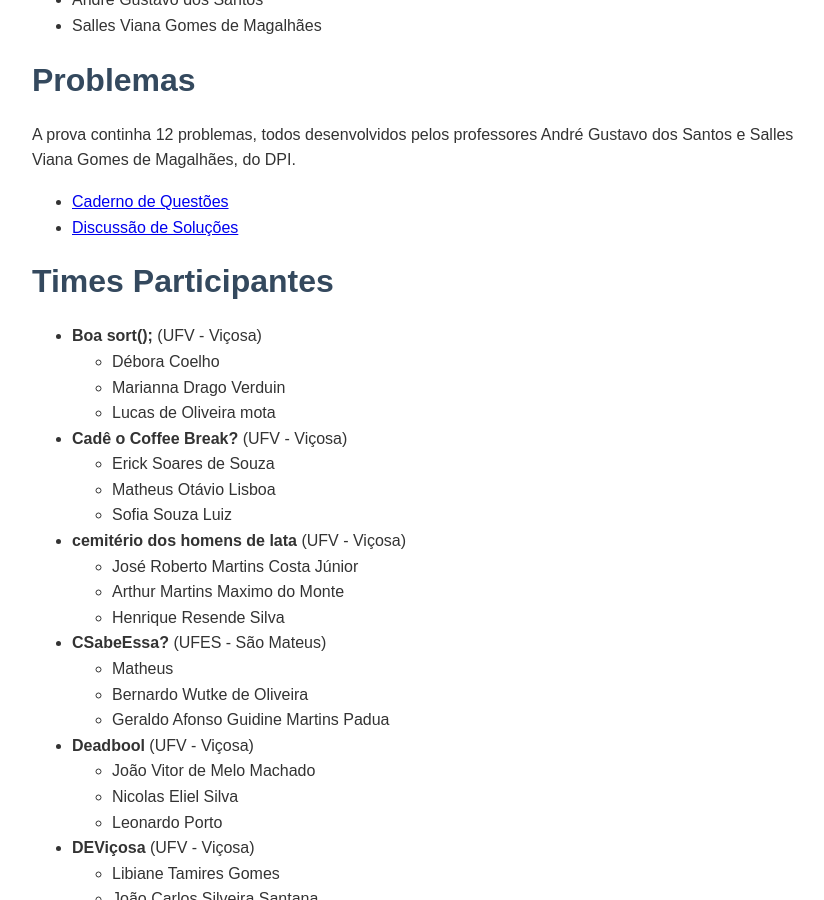
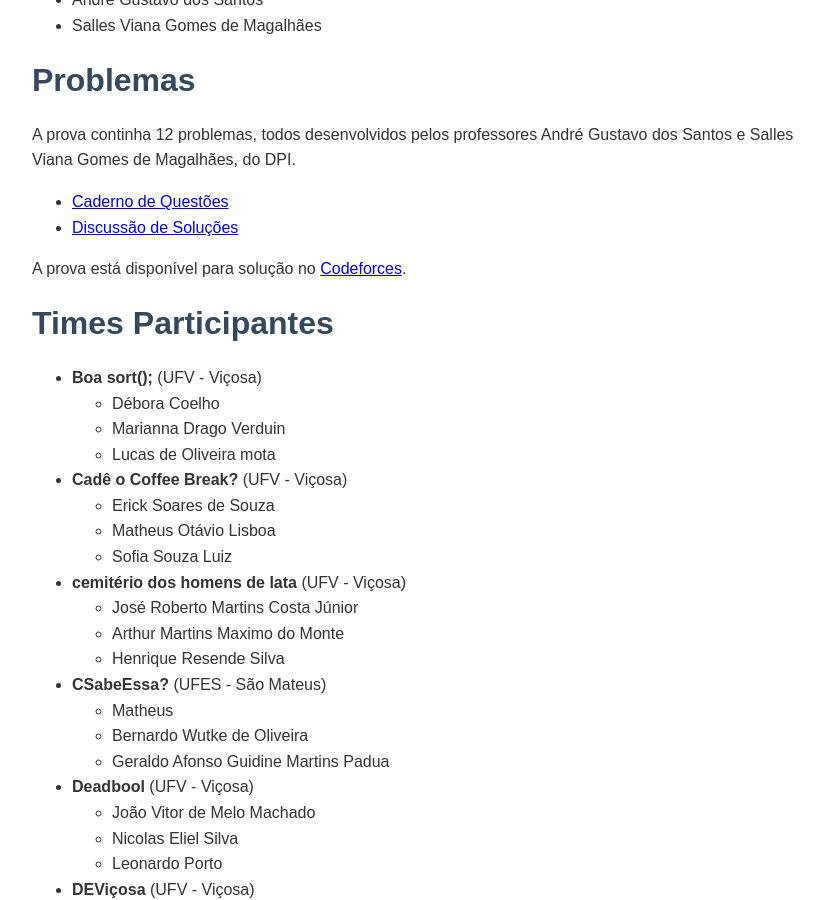
Before and after one commit to maratonaufv/maratona-si, a Jekyll site: the page built from history/maratona_si2023/index.md, in a window 1280 px wide and 900 px high, scrolled down 1269 px. Shown: the whole window, without its empty margins (208-1032 px from the left). Built offline with Jekyll 4.4.1, drawn with Linux system fonts in a browser that asks for light colours; some web fonts are replaced.

Commit message:
Update index.md
link codeforces

```diff
--- a/history/maratona_si2023/index.md
+++ b/history/maratona_si2023/index.md
@@ -35,6 +35,8 @@ A prova continha 12 problemas, todos desenvolvidos pelos professores André Gust
 
 - [Caderno de Questões]({{ page.problems | relative_url}})
 - [Discussão de Soluções]({{ page.solutions | relative_url}})
+
+A prova está disponível para solução no [Codeforces](https://codeforces.com/group/ZUukhOS6Bj/contest/559890).
 
 ## **Times Participantes**
 
```
